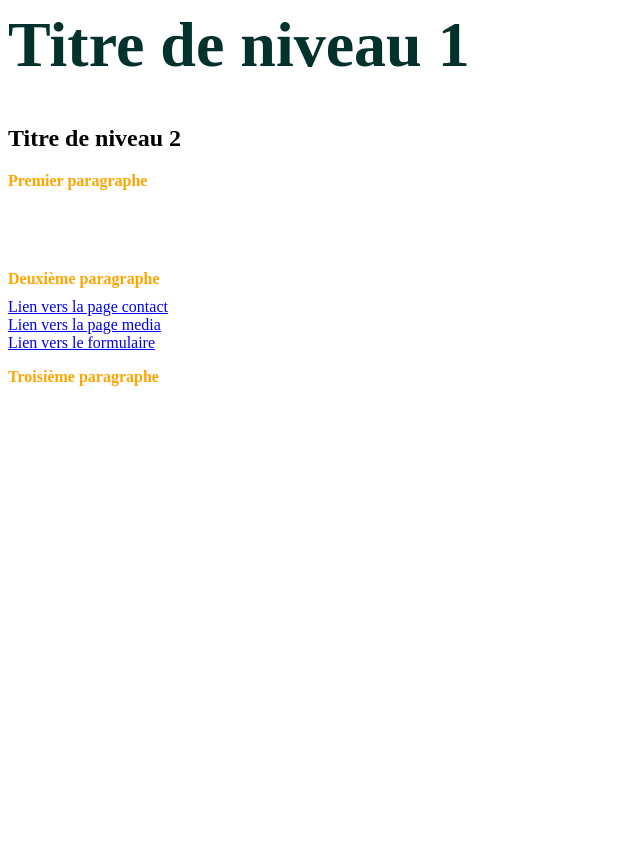
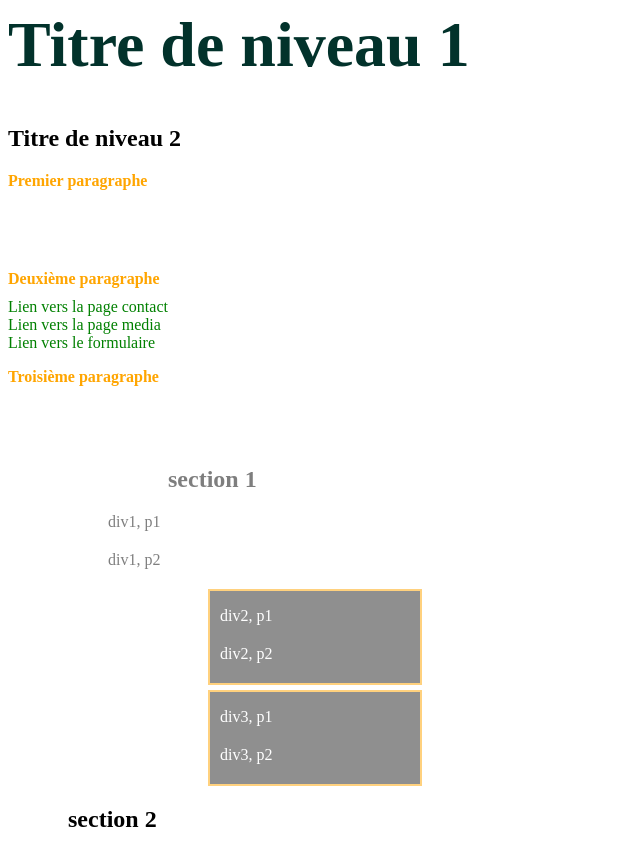
Before and after one commit to cdufour/ajc-retail-2022, a PHP site: page /intro.html in a window 1280 px wide. Shown: the whole page, without its empty margins (0-640 px from the left). Before the commit the page ends 386 px from the top, so only its background shows below. Run offline with PHP 8.4, Linux system fonts and the light colour scheme.

Commit message:
j2 am break

```diff
--- a/css/main.css
+++ b/css/main.css
@@ -2,3 +2,50 @@ h1 {
   color: #02322b;
   font-size: 48pt
 }
+
+/* retire le soulignement des liens */
+a {
+  text-decoration: none;
+  color: green
+}
+
+/* mise en gras au survol de la souris */
+a:hover {
+  font-weight: bold;
+}
+
+div p {
+  color: black;
+  font-weight: normal;
+  margin-bottom: 20px;
+}
+
+.demo {
+  margin-left: 100px;
+  border: 2px orange solid;
+  width: 200px;
+  padding-left: 10px;
+  margin-bottom: 5px;
+  background-color: #222;
+}
+
+/* cible les paragraphes ayant un parent
+(ex: un div) classé "demo"
+*/
+.demo p {
+  color: #fff
+}
+
+/*
+que les titres de niveau 2 situés dans une section
+aient une marge gauche de 60px
+*/
+section h2 {
+  margin-left: 60px
+}
+
+/* cible l'élément html unique identifié s1 (id="s1") */
+#s1 {
+  margin-left: 100px;
+  opacity: 0.5;
+}
--- a/intro.html
+++ b/intro.html
@@ -27,6 +27,28 @@
 
     <p>Troisième paragraphe</p>
 
+    <section id="s1">
+      <h2>section 1</h2>
+      <div>
+        <p>div1, p1</p>
+        <p>div1, p2</p>
+      </div>
+
+      <div class="demo">
+        <p>div2, p1</p>
+        <p>div2, p2</p>
+      </div>
+
+      <div class="demo">
+        <p>div3, p1</p>
+        <p>div3, p2</p>
+      </div>
+    </section>
+
+    <section>
+      <h2>section 2</h2>
+    </section>
+
   </body>
 
 
```
Also changed, not shown: README.md.
